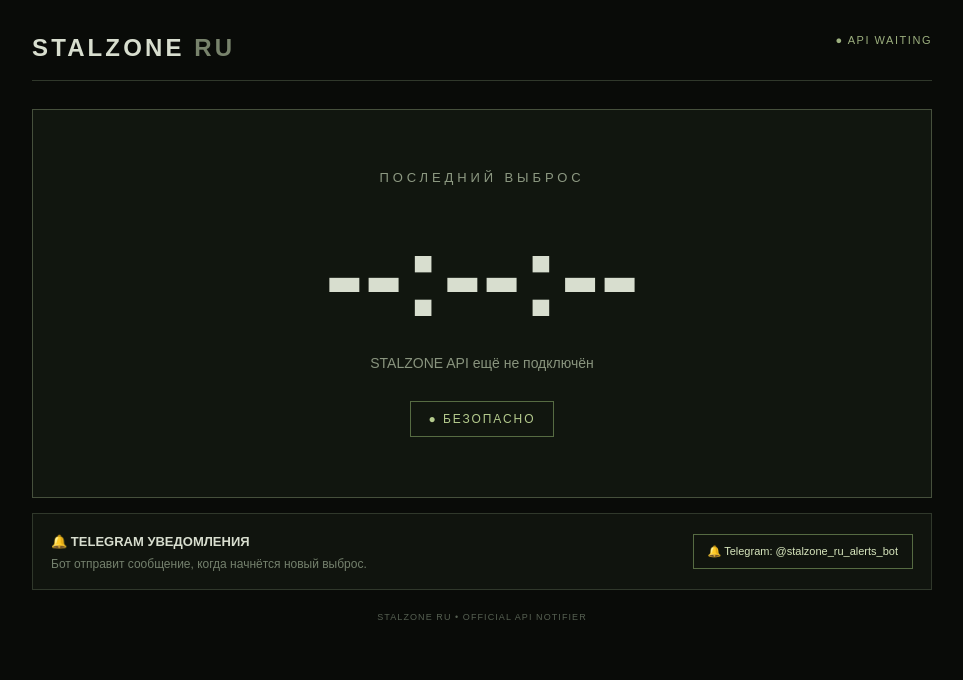
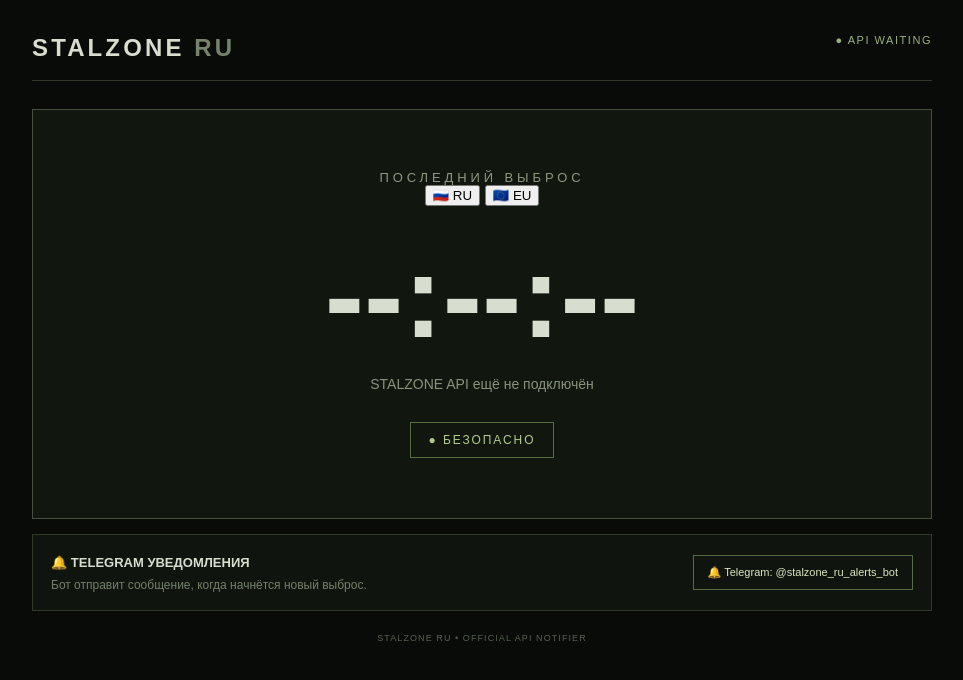
Before and after one commit to m63960643-sys/stalzone-ru, a website: page index.html in a window 1280 px wide. Shown: the whole page, without its empty margins (158-1121 px from the left). Drawn offline with Linux system fonts and the light colour scheme; no server answers.

Commit message:
Add RU EU timer switcher

```diff
--- a/index.html
+++ b/index.html
@@ -11,14 +11,17 @@
 <header><div class="logo">STALZONE <span>RU</span></div><div class="online">● API WAITING</div></header>
 <section class="hero">
 <div class="label">ПОСЛЕДНИЙ ВЫБРОС</div>
+<div class="region-switch" aria-label="Выбор региона">
+  <button class="region-btn active" data-region="RU">🇷🇺 RU</button>
+  <button class="region-btn" data-region="EU">🇪🇺 EU</button>
+</div>
 <div id="timer">--:--:--</div>
 <div id="started">Ожидание данных STALZONE API…</div>
 <div class="safe">● БЕЗОПАСНО</div>
 </section>
 <section class="telegram">
 <div><b>🔔 TELEGRAM УВЕДОМЛЕНИЯ</b><p>Бот отправит сообщение, когда начнётся новый выброс.</p></div>
-<a href="https://t.me/stalzone_ru_alerts_bot">🔔 Telegram: @stalzone_ru_alerts_bot</a>
-</a>
+<a id="botLink" href="https://t.me/stalzone_ru_alerts_bot">🔔 Telegram: @stalzone_ru_alerts_bot</a>
 </section>
 <footer>STALZONE RU • OFFICIAL API NOTIFIER</footer>
 </main>
```
